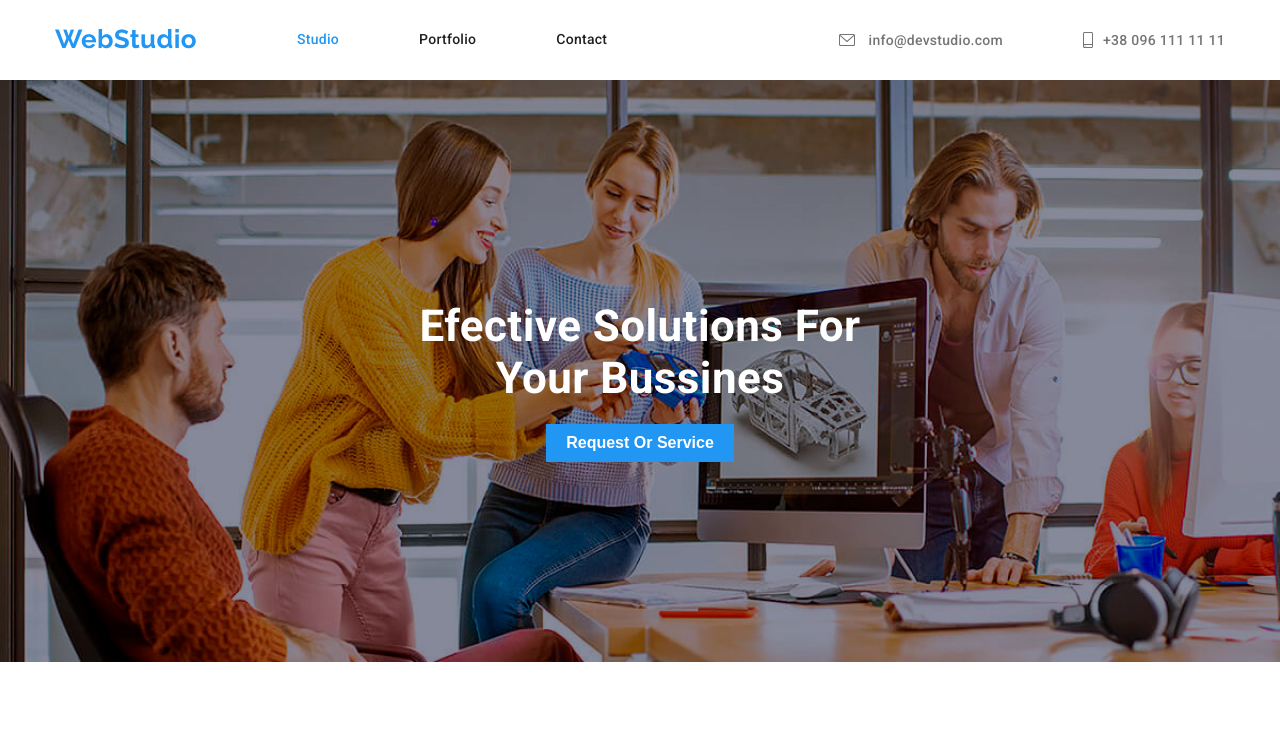
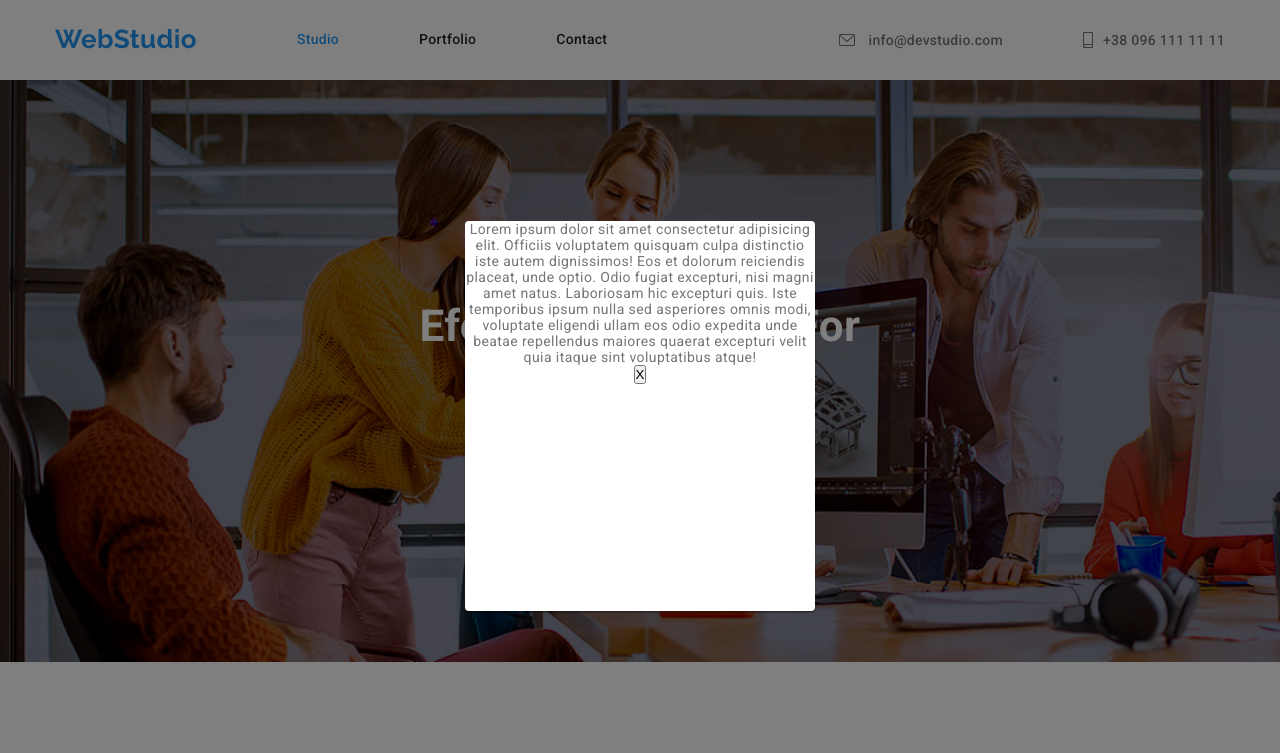
Before and after one commit to jgmorales46/goit-markup-hw-05, a plain HTML site: page index.html in a window 1280 px wide. Both pictures are taken after a click on the button "Request Or Service". Shown: the top 753 px of the page. Drawn offline with Linux system fonts and the light colour scheme.

Commit message:
terminando goit 5, pendiente de detalles minimos

```diff
--- a/css/styles.css
+++ b/css/styles.css
@@ -41,6 +41,8 @@ section {
 }
 
 .button-primary {
+
+  cursor: pointer;
   background-color: var(--accent-color);
   color: var(--primary-white-color);
   font-size: 16px;
@@ -181,11 +183,11 @@ header .container .contacts-menu li .item:hover .icon {
   font-size: 44px;
   text-transform: capitalize;
   position: relative;
-  z-index: 5;
+  z-index: 2;
 }
 .hero button {
   position: relative;
-  z-index: 5;
+  z-index: 2;
 }
 .hero .overlay {
   position: absolute;
@@ -535,3 +537,47 @@ color: #FFFFFF;
 
 
 /*************ventana modal***************************/
+
+.backdrop {
+  width: 100%;
+  height: 100%;
+  z-index: 2;
+  background-color: rgb(0, 0, 0, 0.5);
+  transition: opacity 250ms cubic-bezier(0.4, 0, 0.2, 1), visibility 250ms cubic-bezier(0.4, 0, 0.2, 1);
+  position: fixed;
+  top: 0;
+  left: 0;
+}
+
+.backdrop.is-hidden {
+  visibility: hidden;
+  opacity: 0;
+  pointer-events: none;
+}
+
+.modal {
+  width: 350px;
+  height: 390px;
+  background-color: #fff;
+  box-shadow: 0px 1px 3px rgba(0, 0, 0, 0.12), 0px 1px 1px rgba(0, 0, 0, 0.14),
+  0px 2px 1px rgba(0, 0, 0, 0.2);
+  border-radius: 4px;
+ position: absolute;
+  top: 221px;
+  left: 50%;
+  transform: translateX(-50%);
+  z-index:3;
+}
+
+.modal-close {
+  background-color: #fff;
+  width: 30px;
+  height: 30px;
+  border: 1px solid rgba(0, 0, 0, 0.1);
+  border-radius: 50%;
+  cursor: pointer;
+
+  position: absolute;
+  top: 8px;
+  right: 8px;
+}
--- a/index.html
+++ b/index.html
@@ -52,9 +52,19 @@
       <!-- Hero section  -->
       <section class="hero bg-hero">
         <h1 class="hero-title">efective solutions for your bussines</h1>
-        <button class="button-primary" type="button">request or service</button>
 
+        <button data-modal-open class="button-primary" type="button">request or service</button>
 
+        <div class="backdrop is-hidden" data-modal>
+          <div class="modal">
+            <p>Lorem ipsum dolor sit amet consectetur adipisicing elit. Officiis voluptatem quisquam culpa distinctio
+               iste autem dignissimos! Eos et dolorum reiciendis placeat, unde optio. Odio fugiat excepturi, nisi magni amet natus.
+            Laboriosam hic excepturi quis. Iste temporibus ipsum nulla sed asperiores omnis modi, voluptate eligendi
+             ullam eos odio expedita unde beatae repellendus maiores quaerat excepturi velit quia itaque sint voluptatibus atque!
+            </p>
+            <button data-modal-close >X</button>
+          </div>
+        </div>
       </section>
       <!-- Benefits section  -->
       <section class="benefits">
```
Also changed, not shown: js/modal.js (indentation only).
